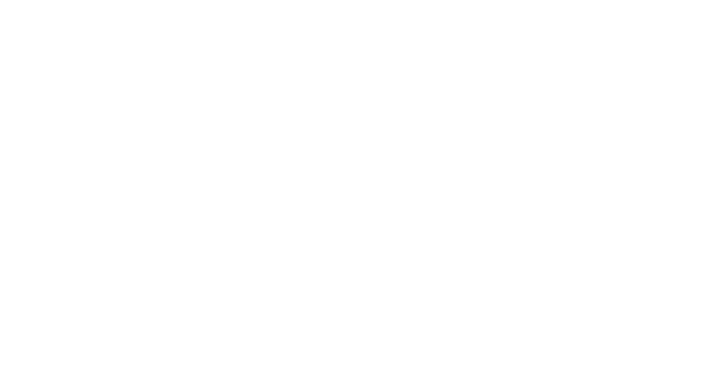
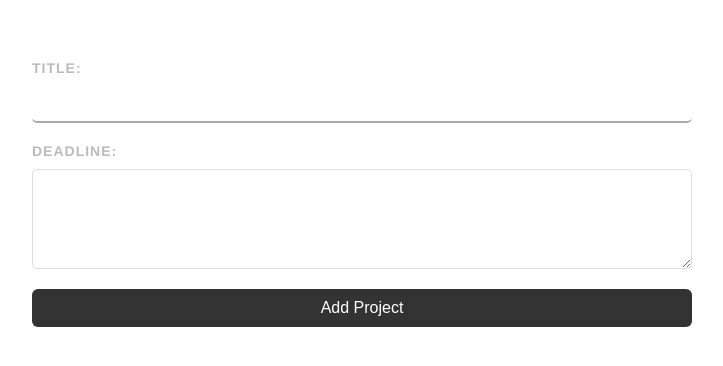
Before and after one commit to Shohjahon-Front/Task_manager, a Vue app: page /add in a window 1280 px wide. Before the commit this address had no page. Shown: the top 366 px of the page, without its empty margins (278-1001 px from the left). Built offline with nearby package versions, Linux system fonts and the light colour scheme.

Commit message:
Add New Project

```diff
--- a/src/router/index.js
+++ b/src/router/index.js
@@ -1,5 +1,6 @@
 import { createRouter, createWebHistory } from 'vue-router'
 import HomeView from '../views/HomeView.vue'
+import AddNewProject from '@/views/AddNewProject.vue'
 
 const routes = [
   {
@@ -7,6 +8,11 @@
     name: 'home',
     component: HomeView
   },
+  {
+    path: '/add',
+    name: 'add',
+    component: AddNewProject
+  }
 ]
 
 const router = createRouter({
--- /dev/null
+++ b/src/views/AddNewProject.vue
@@ -0,0 +1,96 @@
+<template>
+  <div class="home">
+    <form @submit.prevent="addProject">
+      <label>Title:</label>
+      <input
+        type="text"
+        v-model="title"
+      />
+      <label>Deadline:</label>
+      <textarea
+        required
+        v-model="deadline"
+      ></textarea>
+      <button>Add Project</button>
+    </form>
+  </div>
+</template>
+
+<script>
+import axios from 'axios'
+export default {
+  name: 'AddNewProject',
+
+  data() {
+    return {
+      title: '',
+      deadline: '',
+      url: 'http://localhost:3000/projects',
+    }
+  },
+  methods: {
+    async addProject() {
+      try {
+        await axios.post(this.url, {
+          title: this.title,
+          deadline: this.deadline,
+          completed: false,
+        })
+        ;(this.title = ''), (this.deadline = ''), this.$router.push('/')
+      } catch (error) {
+        console.error('Error adding project:', error)
+      }
+    },
+  },
+}
+</script>
+
+<style scoped>
+form {
+  display: flex;
+  flex-direction: column;
+  background-color: #fff;
+  padding: 20px;
+  border-radius: 10px;
+  margin-top: 20px;
+}
+
+label {
+  display: block;
+  color: #bbb;
+  text-transform: uppercase;
+  font-size: 14px;
+  font-weight: bold;
+  letter-spacing: 1px;
+  margin: 20px 0 10px 0;
+}
+
+input {
+  border: 0;
+  padding: 10px;
+  width: 100%;
+  box-sizing: border-box;
+  border-bottom: 2px solid #aaa;
+  border-radius: 5px;
+}
+
+textarea {
+  padding: 10px;
+  border: 1px solid #ddd;
+  width: 100%;
+  box-sizing: border-box;
+  border-radius: 5px;
+  height: 100px;
+}
+
+button {
+  margin-top: 20px;
+  padding: 10px;
+  background-color: #333;
+  color: white;
+  border: 0;
+  border-radius: 6px;
+  cursor: pointer;
+  font-size: 16px;
+}
+</style>
```
